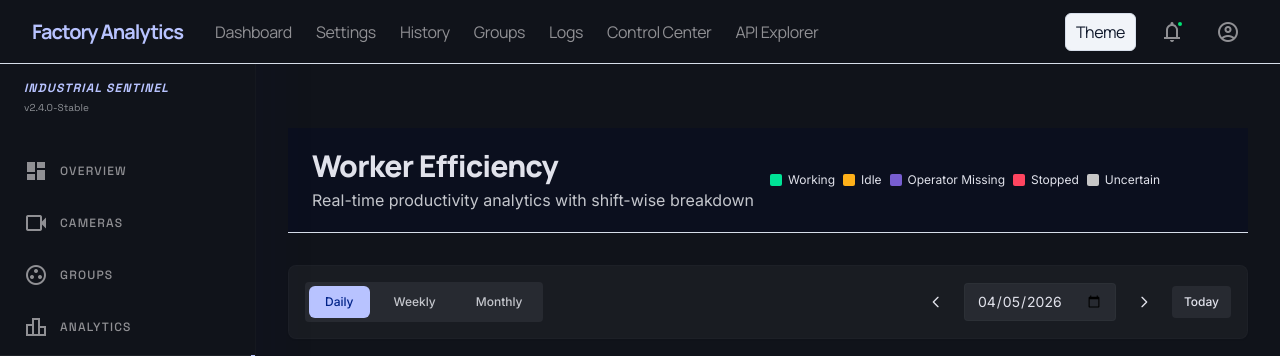
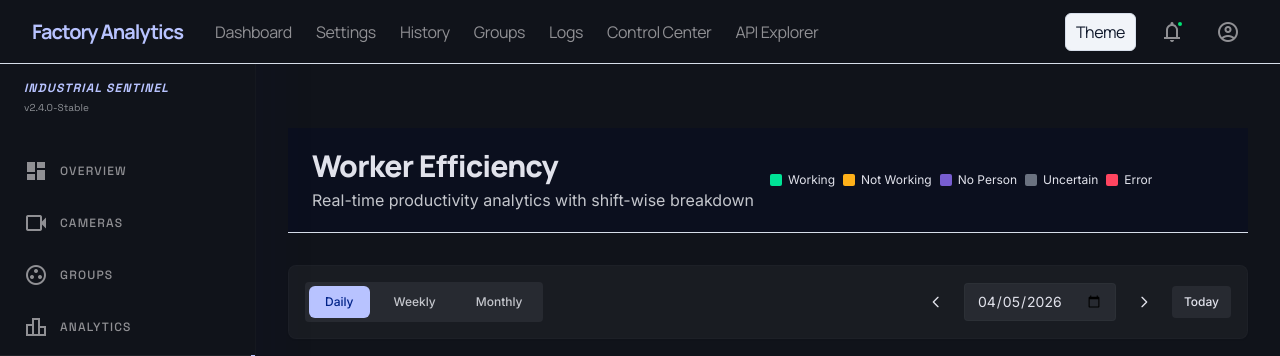
Before and after one commit to kobidkunda/frigate_api_mcp, a FastAPI app: page /efficiency in a window 1280 px wide. Shown: the top 356 px of the page. Run offline with FastAPI, Linux system fonts and the light colour scheme; data comes from the database, SQL or seed files in the repository; data that the repository does not hold is empty; some libraries are stand-ins or nearby versions.

Commit message:
fix: polish efficiency drilldown metadata
- Normalize job_id property name in both success and catch paths of
  enrichSegments so the "Open Job Details" button works on fallback data
- Update legend labels in efficiency.html to match current JS labels:
  Idle->Not Working, Operator Missing->No Person, Stopped->Error
- Align stale outside-click check to also guard .hm-cell clicks

Co-Authored-By: Claude Opus 4.6 <noreply@anthropic.com>

```diff
--- a/factory_analytics/static/efficiency.js
+++ b/factory_analytics/static/efficiency.js
@@ -65,7 +65,7 @@
     });
     document.addEventListener('click', (e) => {
       const popover = el('cellDetailPopover');
-      if (popover && !popover.contains(e.target) && !e.target.closest('.hm-sq')) {
+      if (popover && !popover.contains(e.target) && !e.target.closest('.hm-sq') && !e.target.closest('.hm-cell')) {
         hidePopover();
       }
     });
@@ -508,7 +508,7 @@
     // Enrich each segment from /api/history/segments/{id}
     const enriched = await Promise.all(segments.map(async (seg) => {
       const segId = seg.segment_id || seg.id || '';
-      if (!segId) return { ...seg, model_used: '', evidence: null, jobId: seg.job_id || '' };
+      if (!segId) return { ...seg, model_used: '', evidence: null, job_id: seg.job_id || '' };
       try {
         const [histResp, evResp] = await Promise.all([
           fetch(`/api/history/segments/${segId}`).catch(() => ({ ok: false })),
--- a/factory_analytics/templates/efficiency.html
+++ b/factory_analytics/templates/efficiency.html
@@ -16,10 +16,10 @@
     <div class="flex items-center gap-3">
       <div class="flex items-center gap-2 text-xs flex-wrap">
         <span class="flex items-center gap-1.5"><span class="w-3 h-3 rounded-sm" style="background:#00E396"></span>Working</span>
-        <span class="flex items-center gap-1.5"><span class="w-3 h-3 rounded-sm" style="background:#FEB019"></span>Idle</span>
-        <span class="flex items-center gap-1.5"><span class="w-3 h-3 rounded-sm" style="background:#775DD0"></span>Operator Missing</span>
-        <span class="flex items-center gap-1.5"><span class="w-3 h-3 rounded-sm" style="background:#FF4560"></span>Stopped</span>
-        <span class="flex items-center gap-1.5"><span class="w-3 h-3 rounded-sm" style="background:#C7C7C7"></span>Uncertain</span>
+        <span class="flex items-center gap-1.5"><span class="w-3 h-3 rounded-sm" style="background:#FEB019"></span>Not Working</span>
+        <span class="flex items-center gap-1.5"><span class="w-3 h-3 rounded-sm" style="background:#775DD0"></span>No Person</span>
+        <span class="flex items-center gap-1.5"><span class="w-3 h-3 rounded-sm" style="background:#6B7280"></span>Uncertain</span>
+        <span class="flex items-center gap-1.5"><span class="w-3 h-3 rounded-sm" style="background:#FF4560"></span>Error</span>
       </div>
     </div>
   </div>
```
